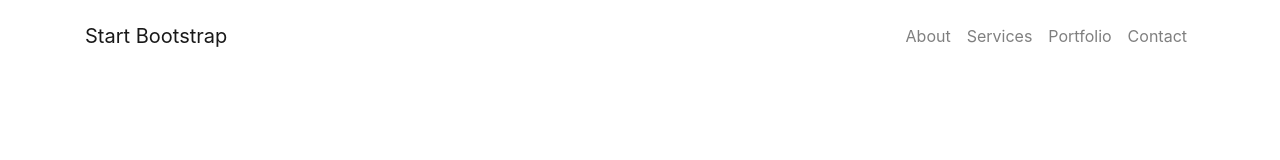
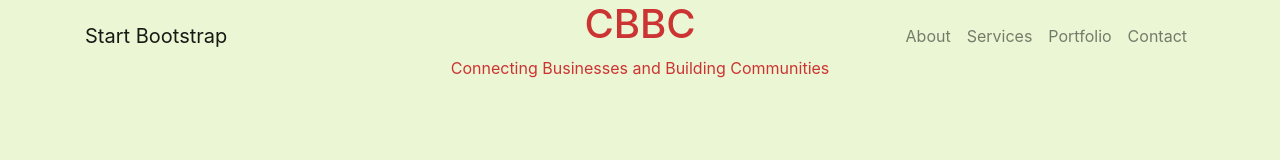
Before and after one commit to Uriel-G/HackMIT2019, a plain HTML site: page index.html in a window 1280 px wide. Drawn offline with Linux system fonts and the light colour scheme.

Commit message:
added header?

```diff
--- a/index.html
+++ b/index.html
@@ -22,7 +22,8 @@
 
 </head>
 
-<body>
+<body style="background-color: #EBF7D4">
+    <div align="center", id="wrapper">
     <nav class="navbar navbar-expand-lg navbar-light fixed-top py-3" id="mainNav">
         <div class="container">
           <a class="navbar-brand js-scroll-trigger" href="#page-top">Start Bootstrap</a>
@@ -47,4 +48,10 @@
           </div>
         </div>
       </nav>
+
+        <header id="header", style="color: #cc3333">
+            <h1>CBBC</h1>
+            <p>Connecting Businesses and Building Communities</p>
+        </header>
+    </div>
 </body>
```
